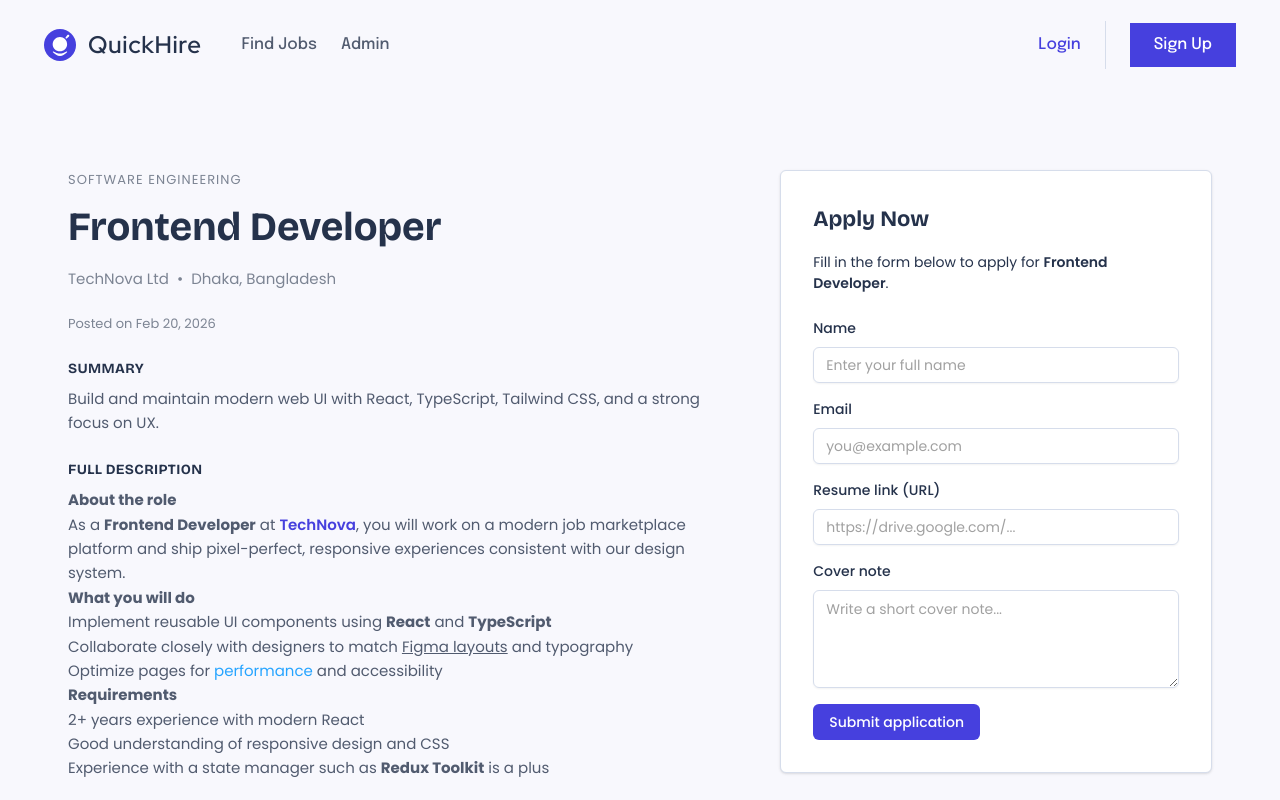
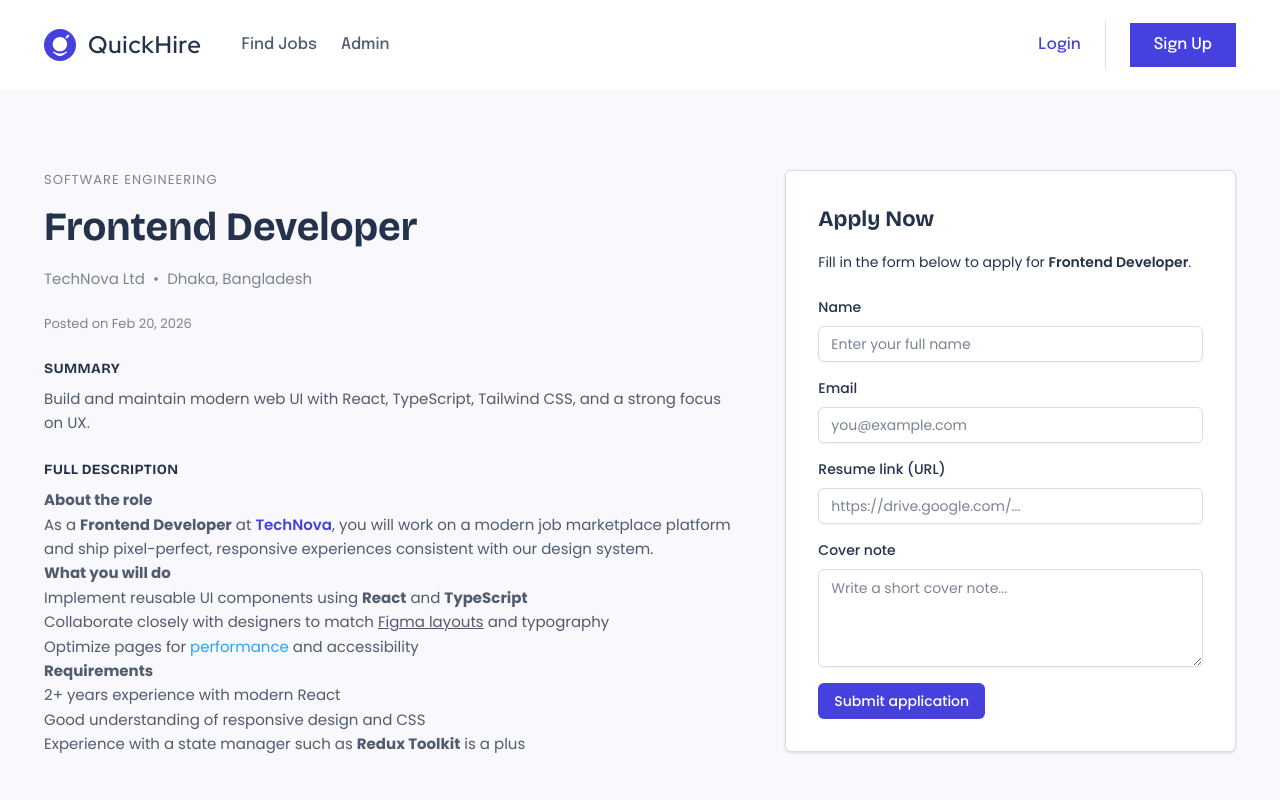
Before and after one commit to Fardus-Hassan/quick-hire-assessment, a Next.js app: page /jobs/1 in a window 1280 px wide. Shown: the top 800 px of the page. Built offline with nearby package versions, Linux system fonts and the light colour scheme; a web font is replaced by a local one.

Commit message:
adjuct theme

```diff
--- a/app/(home)/_components/Navbar.tsx
+++ b/app/(home)/_components/Navbar.tsx
@@ -13,7 +13,7 @@
   };
 
   return (
-    <nav className="w-full flex justify-center items-center py-[21px] bg-transparent relative z-50">
+    <nav className="w-full flex justify-center items-center py-[21px] relative z-50">
       <div className="max-w-[1192px] w-full px-6 md:px-8 lg:px-0 flex justify-between items-center">
         <div className="flex items-center justify-center gap-10 ">
           <div className="flex items-center gap-3 cursor-pointer ">
--- a/app/(home)/page.tsx
+++ b/app/(home)/page.tsx
@@ -1,7 +1,5 @@
 import Intro from "./_components/Intro";
 import Image from "next/image";
-import Footer from "./_components/Footer";
-import Navbar from "./_components/Navbar";
 import CompanyLogos from "./_components/CompanyLogos";
 import ExploreCategories from "./_components/ExploreCategories";
 import CallToAction from "./_components/CallToAction";
@@ -32,7 +30,6 @@
           />
         </div>
 
-        <Navbar />
         <Intro />
       </div>
       <CompanyLogos />
@@ -40,7 +37,6 @@
       <CallToAction />
       <FeaturedJobs />
       <LatestJobs />
-      <Footer/>
     </>
   );
 }
--- a/app/admin/page.tsx
+++ b/app/admin/page.tsx
@@ -1,14 +1,19 @@
 "use client";
 
 import { useEffect, useMemo, useState } from "react";
-import { Trash2, Plus } from "lucide-react";
+import { Trash2, Plus, Eye } from "lucide-react";
 
-import Navbar from "@/app/(home)/_components/Navbar";
-import Footer from "@/app/(home)/_components/Footer";
 import Container from "@/components/Container";
 import { Pagination } from "@/components/Pagination";
 import { Input } from "@/components/ui/input";
 import { Button } from "@/components/ui/button";
+import {
+  Dialog,
+  DialogContent,
+  DialogHeader,
+  DialogTitle,
+  DialogTrigger,
+} from "@/components/ui/dialog";
 import { Job } from "@/lib/types";
 import { useAppDispatch, useAppSelector } from "@/lib/hooks";
 import { addJob, deleteJob, fetchJobs } from "@/lib/stores/jobsSlice";
@@ -19,6 +24,7 @@
   const dispatch = useAppDispatch();
   const { items: jobs, status } = useAppSelector((state) => state.jobs);
   const [listingsPage, setListingsPage] = useState(1);
+  const [mainDescPreviewOpen, setMainDescPreviewOpen] = useState(false);
   const LISTINGS_PER_PAGE = 20;
   const [form, setForm] = useState<JobForm>({
     title: "",
@@ -102,10 +108,7 @@
   );
 
   return (
-    <>
     <div className="relative w-full bg-[#F8F8FD]">
-        <Navbar />
-
       <section className="py-12 md:py-16 lg:py-20">
           <Container>
             <div className="mb-8">
@@ -183,7 +186,7 @@
                       Short description
                     </label>
                     <textarea
-                      className="file:text-foreground border-[#D6DDEB] text-[#25324B] placeholder:text-muted-foreground selection:bg-primary selection:text-primary-foreground dark:bg-input/30 w-full min-w-0 rounded-md border bg-transparent px-3 py-2 text-base shadow-xs transition-[color,box-shadow] outline-none disabled:pointer-events-none disabled:cursor-not-allowed disabled:opacity-50 md:text-sm focus-visible:border-ring focus-visible:ring-ring/50 focus-visible:ring-[3px] aria-invalid:ring-destructive/20 dark:aria-invalid:ring-destructive/40 aria-invalid:border-destructive"
+                      className="file:text-foreground border-[#D6DDEB] text-[#25324B] placeholder:text-muted-foreground selection:bg-primary selection:text-primary-foreground bg-white w-full min-w-0 rounded-md border bg-transparent px-3 py-2 text-base shadow-xs transition-[color,box-shadow] outline-none disabled:pointer-events-none disabled:cursor-not-allowed disabled:opacity-50 md:text-sm focus-visible:border-ring focus-visible:ring-ring/50 focus-visible:ring-[3px] aria-invalid:ring-destructive/20 dark:aria-invalid:ring-destructive/40 aria-invalid:border-destructive"
                       rows={2}
                       value={form.short_description}
                       onChange={(e) =>
@@ -193,12 +196,52 @@
                     />
                   </div>
                   <div>
-                    <label className="block text-[14px] font-medium text-[#25324B] mb-1.5">
+                    <div className="flex flex-wrap items-center justify-between gap-2 mb-1.5">
+                      <label className="text-[14px] font-medium text-[#25324B]">
                         Main description (optional, HTML)
                       </label>
+                      <Dialog
+                        open={mainDescPreviewOpen}
+                        onOpenChange={setMainDescPreviewOpen}
+                      >
+                        <DialogTrigger asChild>
+                          <Button
+                            type="button"
+                            variant="outline"
+                            size="sm"
+                            className="text-[10px]"
+                          >
+                            <Eye className="size-3" />
+                            Preview
+                          </Button>
+                        </DialogTrigger>
+                        <DialogContent className="max-w-[min(90vw,36rem)] max-h-[85vh] flex flex-col bg-white border-[#D6DDEB]">
+                          <DialogHeader>
+                            <DialogTitle className="text-[#25324B] text-left">
+                              Preview – Main description
+                            </DialogTitle>
+                          </DialogHeader>
+                          <div className="overflow-y-auto flex-1 min-h-0 rounded-md bg-[#F8FAFE] p-4 mt-2">
+                            {form.main_description?.trim() ? (
+                              <div
+                                className="prose prose-sm max-w-none text-[15px] leading-relaxed text-[#515B6F] prose-p:my-2 prose-ul:my-2 prose-li:my-0.5"
+                                dangerouslySetInnerHTML={{
+                                  __html: form.main_description.trim(),
+                                }}
+                              />
+                            ) : (
+                              <p className="text-[14px] text-[#7C8493] italic">
+                                Nothing to preview yet. Add some HTML in the
+                                field above and click Preview again.
+                              </p>
+                            )}
+                          </div>
+                        </DialogContent>
+                      </Dialog>
+                    </div>
                     <textarea
-                      className="file:text-foreground border-[#D6DDEB] text-[#25324B] placeholder:text-muted-foreground selection:bg-primary selection:text-primary-foreground dark:bg-input/30 w-full min-w-0 rounded-md border bg-transparent px-3 py-2 text-base shadow-xs transition-[color,box-shadow] outline-none disabled:pointer-events-none disabled:cursor-not-allowed disabled:opacity-50 md:text-sm focus-visible:border-ring focus-visible:ring-ring/50 focus-visible:ring-[3px] aria-invalid:ring-destructive/20 dark:aria-invalid:ring-destructive/40 aria-invalid:border-destructive"
-                      rows={4}
+                      className="bg-white file:text-foreground border-[#D6DDEB] text-[#25324B] placeholder:text-muted-foreground selection:bg-primary selection:text-primary-foreground dark:bg-white w-full min-w-0 rounded-md border px-3 py-2 text-base shadow-xs transition-[color,box-shadow] outline-none disabled:pointer-events-none disabled:cursor-not-allowed disabled:opacity-50 md:text-sm focus-visible:border-ring focus-visible:ring-ring/50 focus-visible:ring-[3px] aria-invalid:ring-destructive/20 dark:aria-invalid:ring-destructive/40 aria-invalid:border-destructive min-h-[120px]"
+                      rows={5}
                       value={form.main_description ?? ""}
                       onChange={(e) =>
                         handleChange("main_description", e.target.value)
@@ -275,7 +318,5 @@
           </Container>
       </section>
     </div>
-      <Footer />
-    </>
   );
 }
--- a/app/globals.css
+++ b/app/globals.css
@@ -1,8 +1,6 @@
 @import url('https://api.fontshare.com/v2/css?f[]=clash-display@200,300,400,500,600,700&display=swap');
 @import "tailwindcss";
 @import "tw-animate-css";
-
-@custom-variant dark (&:is(.dark *));
 
 @theme inline {
   --color-background: var(--background);
@@ -50,37 +48,37 @@
 
 :root {
   --radius: 0.5rem;
-  --background: oklch(0.145 0 0);
-  --foreground: oklch(0.985 0 0);
-  --card: oklch(0.205 0 0);
-  --card-foreground: oklch(0.985 0 0);
-  --popover: oklch(0.205 0 0);
-  --popover-foreground: oklch(0.985 0 0);
-  --primary: #f59e0b;
-  --primary-foreground: oklch(0.205 0 0);
-  --secondary: oklch(0.269 0 0);
-  --secondary-foreground: oklch(0.985 0 0);
-  --muted: oklch(0.269 0 0);
-  --muted-foreground: oklch(0.708 0 0);
-  --accent: oklch(0.269 0 0);
-  --accent-foreground: oklch(0.985 0 0);
+  --background: #FFFFFF;
+  --foreground: #25324B;
+  --card: #ffffff;
+  --card-foreground: #25324B;
+  --popover: #ffffff;
+  --popover-foreground: #25324B;
+  --primary: #4640DE;
+  --primary-foreground: #ffffff;
+  --secondary: #EFF0F7;
+  --secondary-foreground: #25324B;
+  --muted: #EFF0F7;
+  --muted-foreground: #7C8493;
+  --accent: #EFF0F7;
+  --accent-foreground: #25324B;
   --destructive: oklch(0.704 0.191 22.216);
-  --border: oklch(1 0 0 / 10%);
-  --input: oklch(1 0 0 / 15%);
-  --ring: oklch(0.556 0 0);
+  --border: #D6DDEB;
+  --input: #D6DDEB;
+  --ring: #4640DE;
   --chart-1: oklch(0.488 0.243 264.376);
   --chart-2: oklch(0.696 0.17 162.48);
   --chart-3: oklch(0.769 0.188 70.08);
   --chart-4: oklch(0.627 0.265 303.9);
   --chart-5: oklch(0.645 0.246 16.439);
-  --sidebar: oklch(0.205 0 0);
-  --sidebar-foreground: oklch(0.985 0 0);
-  --sidebar-primary: oklch(0.488 0.243 264.376);
-  --sidebar-primary-foreground: oklch(0.985 0 0);
-  --sidebar-accent: oklch(0.269 0 0);
-  --sidebar-accent-foreground: oklch(0.985 0 0);
-  --sidebar-border: oklch(1 0 0 / 10%);
-  --sidebar-ring: oklch(0.556 0 0);
+  --sidebar: #ffffff;
+  --sidebar-foreground: #25324B;
+  --sidebar-primary: #4640DE;
+  --sidebar-primary-foreground: #ffffff;
+  --sidebar-accent: #EFF0F7;
+  --sidebar-accent-foreground: #25324B;
+  --sidebar-border: #D6DDEB;
+  --sidebar-ring: #4640DE;
 }
 
 @layer base {
--- a/app/jobs/[id]/page.tsx
+++ b/app/jobs/[id]/page.tsx
@@ -1,8 +1,6 @@
  "use client";
 
 import { use, useEffect } from "react";
-import Navbar from "@/app/(home)/_components/Navbar";
-import Footer from "@/app/(home)/_components/Footer";
 import Container from "@/components/Container";
 import { ApplyForm } from "../_components/ApplyForm";
 import { useAppDispatch, useAppSelector } from "@/lib/hooks";
@@ -27,8 +25,6 @@
 
   if (status === "loading" || (status === "idle" && !job)) {
     return (
-      <>
-        <Navbar />
       <section className="w-full bg-[#F8F8FD] py-24">
         <Container>
           <div className="max-w-2xl space-y-4">
@@ -44,15 +40,11 @@
           </div>
         </Container>
       </section>
-        <Footer />
-      </>
     );
   }
 
   if (!job) {
     return (
-      <>
-        <Navbar />
       <section className="w-full bg-[#F8F8FD] py-24">
         <Container>
           <h1 className="text-[32px] md:text-[40px] font-semibold text-[#25324B] mb-4">
@@ -64,16 +56,11 @@
           </p>
         </Container>
       </section>
-        <Footer />
-      </>
     );
   }
 
   return (
-    <>
     <div className="relative w-full bg-[#F8F8FD] overflow-hidden">
-        <Navbar />
-
       <section className="py-12 md:py-16 lg:py-20">
           <Container>
             <div className="grid grid-cols-1 lg:grid-cols-[minmax(0,2fr)_minmax(0,1.3fr)] gap-10 lg:gap-12">
@@ -129,7 +116,5 @@
           </Container>
       </section>
     </div>
-      <Footer />
-    </>
   );
 }
--- a/app/jobs/_components/JobCard.tsx
+++ b/app/jobs/_components/JobCard.tsx
@@ -39,8 +39,8 @@
         <Button
           asChild
           size="sm"
-          variant="outline"
-          className="border-[#4640DE] text-[#4640DE] bg-transparent hover:bg-[#4640DE] hover:text-white"
+          variant="default"
+          className=""
         >
           <Link href={`/jobs/${job.id}`}>View details</Link>
         </Button>
--- a/app/jobs/page.tsx
+++ b/app/jobs/page.tsx
@@ -1,15 +1,9 @@
-import Navbar from "@/app/(home)/_components/Navbar";
-import Footer from "@/app/(home)/_components/Footer";
 import JobsPageContent from "./_components/JobsPageContent";
 
 export default function JobsPage() {
   return (
-    <>
-      <div className="relative w-full bg-[#F8F8FD] overflow-hidden">
-        <Navbar />
-        <JobsPageContent />
-      </div>
-      <Footer />
-    </>
+    <div className="relative w-full bg-[#F8F8FD] overflow-hidden">
+      <JobsPageContent />
+    </div>
   );
 }
--- a/app/layout.tsx
+++ b/app/layout.tsx
@@ -2,6 +2,8 @@
 import { Poppins, Bricolage_Grotesque, Epilogue, Red_Hat_Display } from "next/font/google";
 import "./globals.css";
 import { AppProviders } from "./providers";
+import Navbar from "./(home)/_components/Navbar";
+import Footer from "./(home)/_components/Footer";
 
 const sans = Poppins({
   variable: "--font-sans",
@@ -44,7 +46,9 @@
       >
         <AppProviders>
           <div className="min-h-screen flex flex-col">
+            <Navbar />
             <main className="flex-1">{children}</main>
+            <Footer />
           </div>
         </AppProviders>
       </body>
--- a/components/Container.tsx
+++ b/components/Container.tsx
@@ -1,3 +1,3 @@
 export default function Container({ children }: React.PropsWithChildren) {
-  return <div className="mx-auto max-w-[1192px] px-6">{children}</div>;
+  return <div className="mx-auto max-w-[1192px] w-[95%]">{children}</div>;
 }
--- a/components/ui/input.tsx
+++ b/components/ui/input.tsx
@@ -8,9 +8,9 @@
       type={type}
       data-slot="input"
       className={cn(
-        "file:text-foreground placeholder:text-muted-foreground selection:bg-primary selection:text-primary-foreground dark:bg-input/30 border-input h-9 w-full min-w-0 rounded-md border bg-transparent px-3 py-1 text-base shadow-xs transition-[color,box-shadow] outline-none file:inline-flex file:h-7 file:border-0 file:bg-transparent file:text-sm file:font-medium disabled:pointer-events-none disabled:cursor-not-allowed disabled:opacity-50 md:text-sm border-[#D6DDEB] text-[#25324B]",
+        "file:text-foreground placeholder:text-muted-foreground selection:bg-primary selection:text-primary-foreground h-9 w-full min-w-0 rounded-md border bg-white px-3 py-1 text-base shadow-xs transition-[color,box-shadow] outline-none file:inline-flex file:h-7 file:border-0 file:bg-transparent file:text-sm file:font-medium disabled:pointer-events-none disabled:cursor-not-allowed disabled:opacity-50 md:text-sm border-input text-foreground",
         "focus-visible:border-ring focus-visible:ring-ring/50 focus-visible:ring-[3px]",
-        "aria-invalid:ring-destructive/20 dark:aria-invalid:ring-destructive/40 aria-invalid:border-destructive",
+        "aria-invalid:ring-destructive/20 aria-invalid:border-destructive",
         className
       )}
       {...props}
```
Lines whose indentation alone changed are shown as unchanged.
